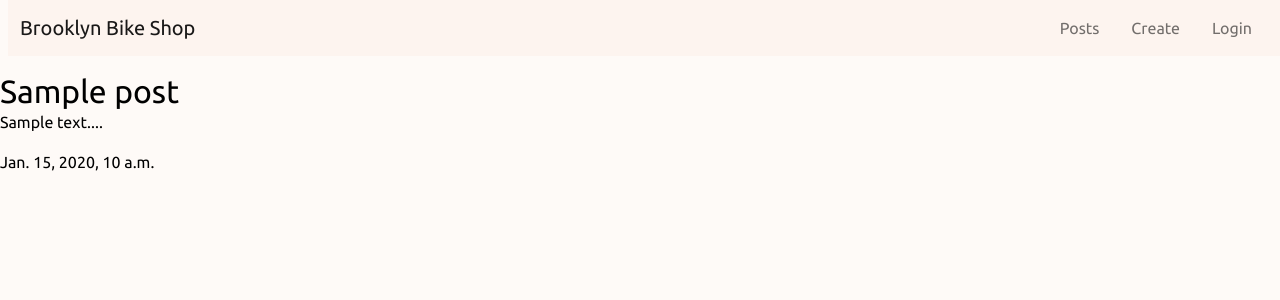
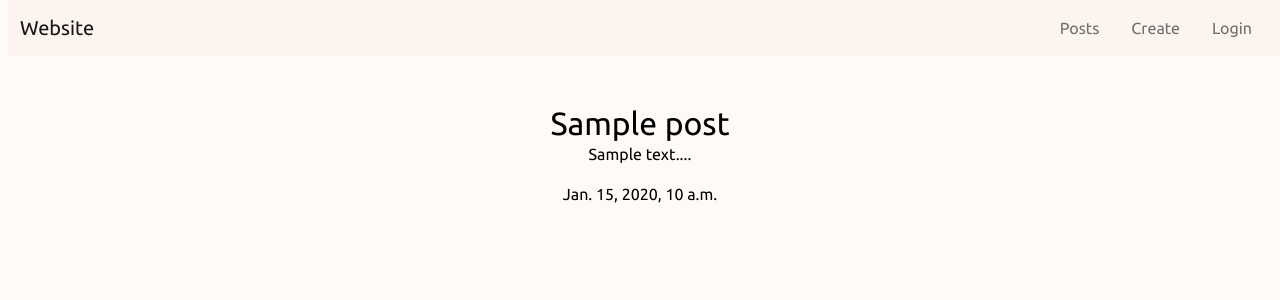
Before and after one commit to NahelRifai/cycling_project, a Django app: page /posts/ in a window 1280 px wide. Shown: the top 300 px of the page. Run offline with Django 3.2, Linux system fonts and the light colour scheme; tables that the repository leaves empty hold one stand-in row (values such as "Sample post").

Commit message:
Adding the bootstrap grid to post_list html and tweaking base layout navbar

```diff
--- a/posts/templates/posts/post_list.html
+++ b/posts/templates/posts/post_list.html
@@ -1,13 +1,23 @@
 {% extends 'base_layout.html' %}
 
 {% block content %}
+
         <div class="posts">
+            <div class="container">
+                <div class="row">
                     {% for post in posts %}
-            <div class="post">
+                            <div class="col mb-4" align="center">
                                 <h2><a href="{% url 'posts:detail' slug=post.slug %}">{{ post.title }}</a></h2>
                                 <p>{{ post.snippet }}</p>
                                 <p>{{ post.date }}</p>
                             </div>
+                    {% if forloop.counter|divisibleby:3 %}
+                </div>
+                <div class="row">
+                    {% endif %}
                     {% endfor %}
                 </div>
+            </div>
+        </div>
+
 {% endblock %}
--- a/templates/base_layout.html
+++ b/templates/base_layout.html
@@ -15,9 +15,9 @@
         <body>
         <div class="wrapper">
 
-            <nav class="navbar navbar-expand-lg navbar-light mb-3 ms-2" style="background-color:#FDF4EF">
+            <nav class="navbar navbar-expand-lg navbar-light mb-5 ms-2" style="background-color:#FDF4EF">
                 <div class="container-fluid">
-                    <a class="navbar-brand" href="{% url 'posts:list' %}">Brooklyn Bike Shop</a>
+                    <a class="navbar-brand" href="{% url 'posts:list' %}">Website</a>
                     <button class="navbar-toggler" type="button" data-bs-toggle="collapse" data-bs-target="#navbarSupportedContent" aria-controls="navbarSupportedContent" aria-expanded="false" aria-label="Toggle navigation">
                         <span class="navbar-toggler-icon"></span>
                     </button>
```
Lines whose indentation alone changed are shown as unchanged.
